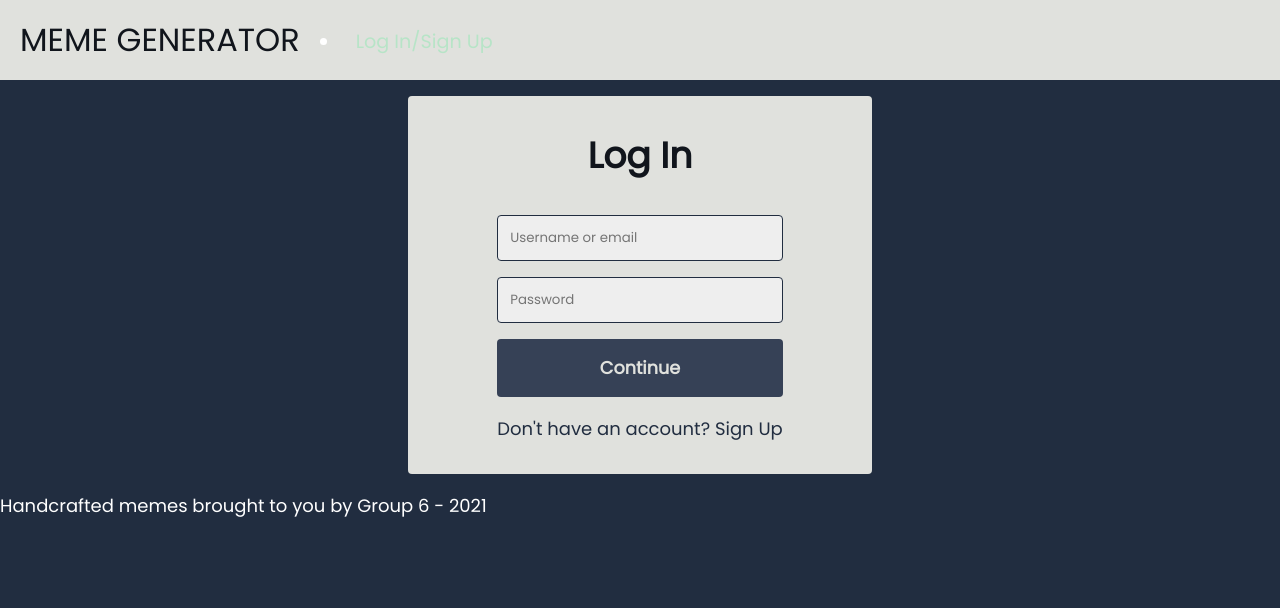
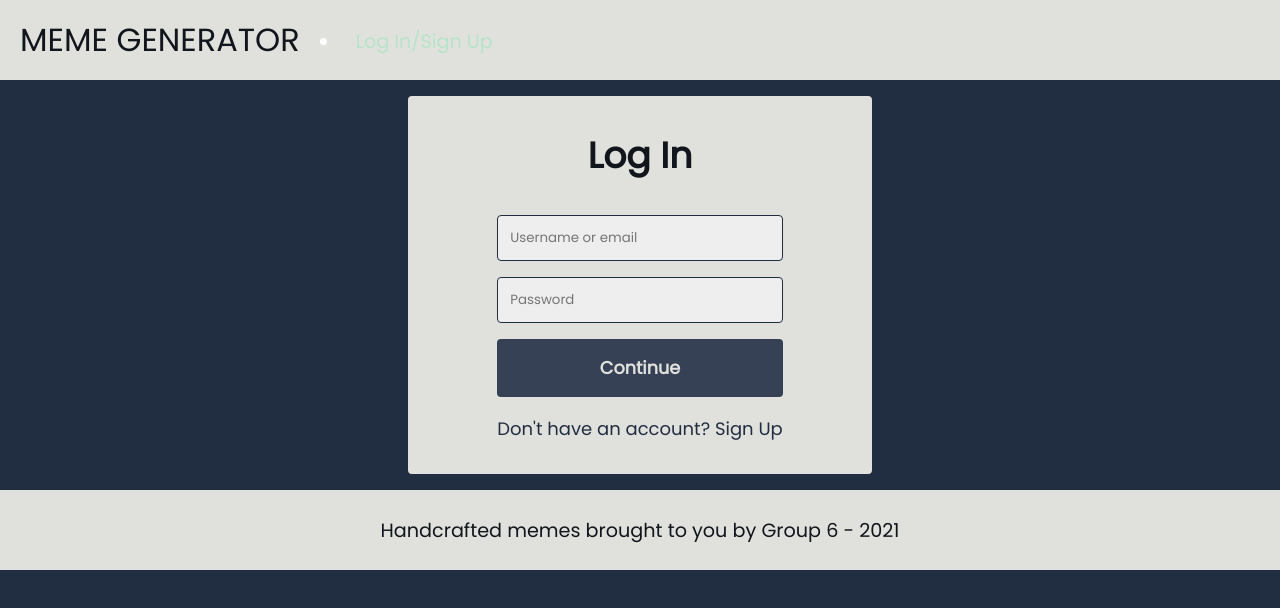
Before and after one commit to big-bad-six/project3, a React (Create React App) app in the folder client/: page /sign-in in a window 1280 px wide. Shown: the top 608 px of the page. Built offline with nearby package versions, Linux system fonts and the light colour scheme.

Commit message:
added css for footer

```diff
--- /dev/null
+++ b/client/src/components/Footer.css
@@ -0,0 +1,11 @@
+footer {
+  color: var(--color-primary-dark);
+  background: var(--color-light);
+  height: 80px;
+  display: flex;
+  justify-content: center;
+  align-items: center;
+  font-size: 1.2rem;
+  z-index: 999;
+  color: var(--color-primary-dark);
+}
--- a/client/src/components/Footer.js
+++ b/client/src/components/Footer.js
@@ -1,4 +1,5 @@
-import React from 'react'
+import React from 'react';
+import './Footer.css';
 
 export default function Footer() {
     return (
```
